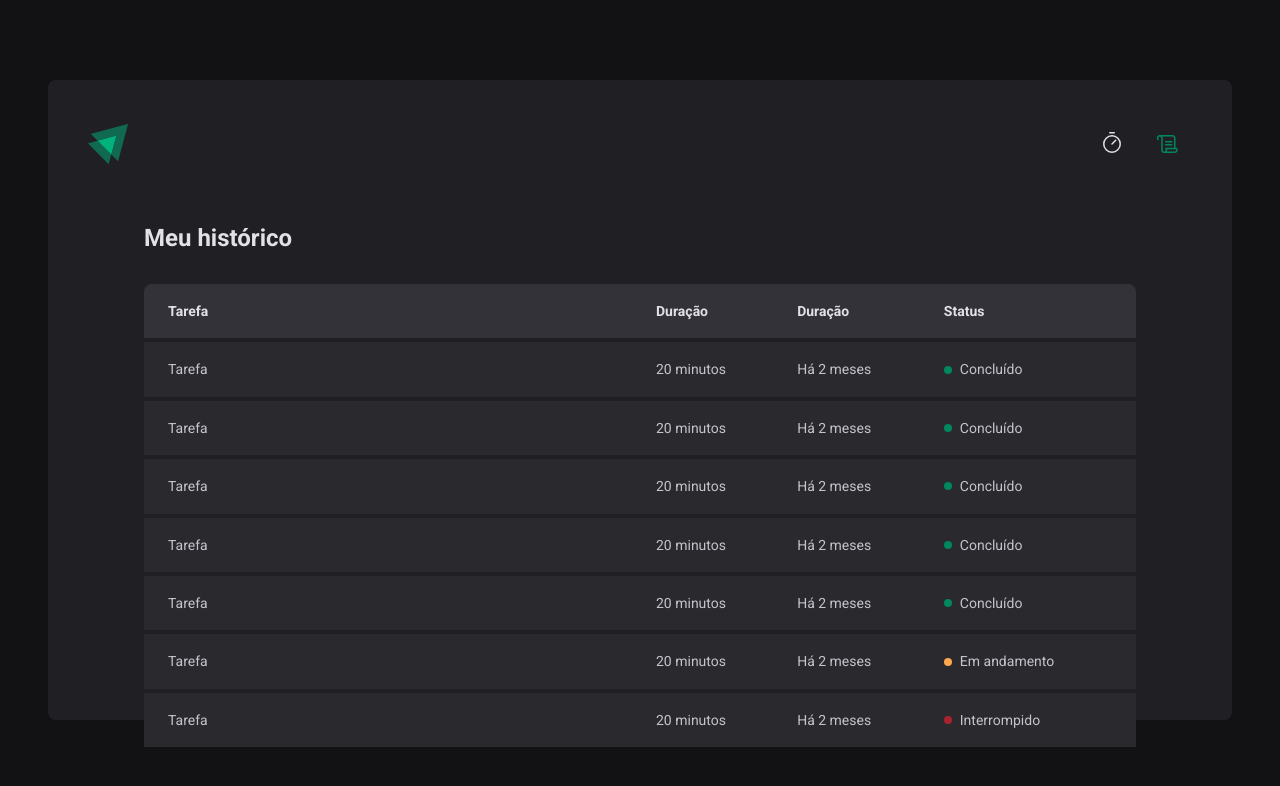
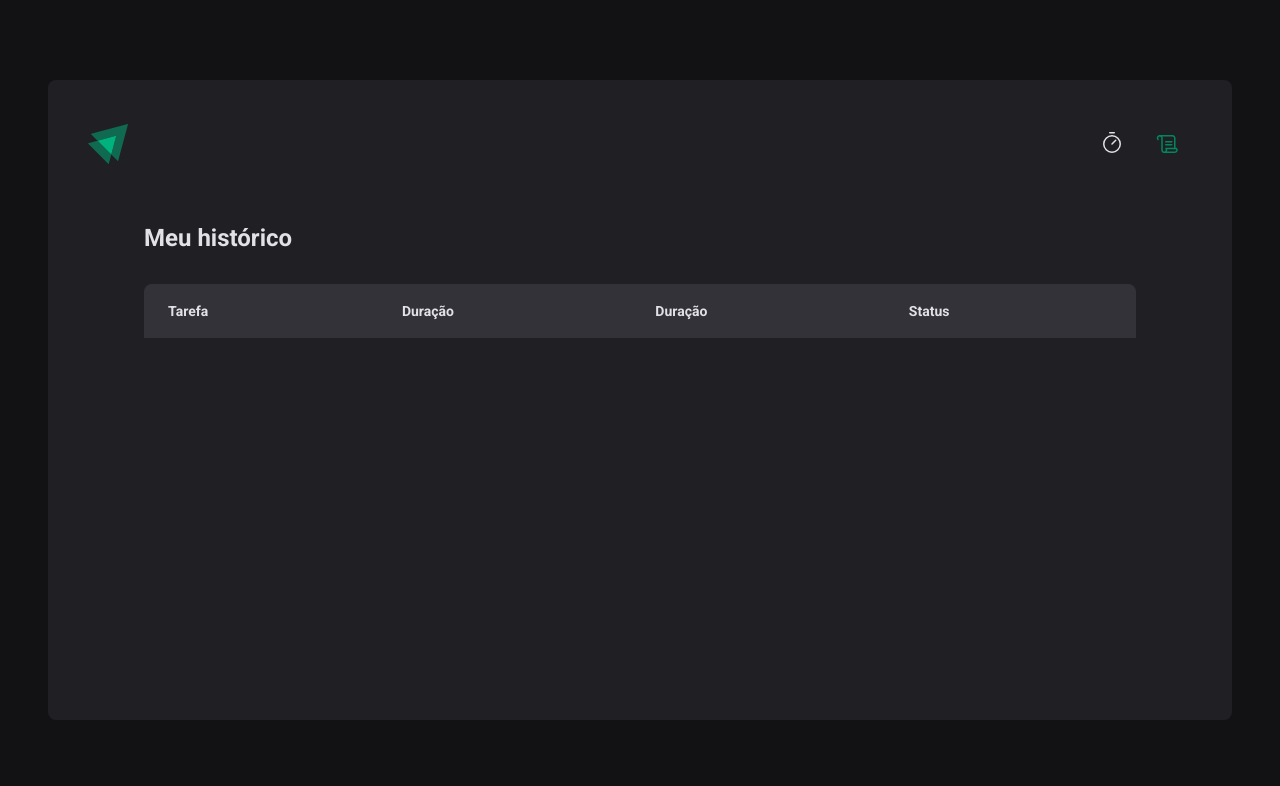
Before and after one commit to salesmiguelz/pomodoro-react, a React (Vite) app: page /history in a window 1280 px wide. Shown: the top 786 px of the page. Built offline with nearby package versions, Linux system fonts and the light colour scheme.

Commit message:
feat: history page

```diff
--- a/src/contexts/CyclesContext.tsx
+++ b/src/contexts/CyclesContext.tsx
@@ -65,8 +65,6 @@
         setCycles(state => [...state, newCycle])
         setActiveCycleId(id)
         setAmountSecondsPassed(0);
-
-        reset();
     }
 
     function interruptCurrentCycle() {
--- a/src/pages/History/index.tsx
+++ b/src/pages/History/index.tsx
@@ -22,62 +22,20 @@
                         </tr>
                     </thead>
                     <tbody>
-                        <tr>
-                            <td>Tarefa</td>
-                            <td>20 minutos</td>
-                            <td>Há 2 meses</td>
-                            <td>
-                                <Status statusColor="green">Concluído</Status>
-                            </td>
-                        </tr>
-                        <tr>
-                            <td>Tarefa</td>
-                            <td>20 minutos</td>
-                            <td>Há 2 meses</td>
-                            <td>
-                                <Status statusColor="green">Concluído</Status>
-                            </td>
-                        </tr>
-                        <tr>
-                            <td>Tarefa</td>
-                            <td>20 minutos</td>
-                            <td>Há 2 meses</td>
-                            <td>
-                                <Status statusColor="green">Concluído</Status>
-                            </td>
-                        </tr>
-                        <tr>
-                            <td>Tarefa</td>
-                            <td>20 minutos</td>
-                            <td>Há 2 meses</td>
-                            <td>
-                                <Status statusColor="green">Concluído</Status>
-                            </td>
-                        </tr>
-                        <tr>
-                            <td>Tarefa</td>
-                            <td>20 minutos</td>
-                            <td>Há 2 meses</td>
-                            <td>
-                                <Status statusColor="green">Concluído</Status>
-                            </td>
-                        </tr>
-                        <tr>
-                            <td>Tarefa</td>
-                            <td>20 minutos</td>
-                            <td>Há 2 meses</td>
-                            <td>
-                                <Status statusColor="yellow">Em andamento</Status>
-                            </td>
-                        </tr>
-                        <tr>
-                            <td>Tarefa</td>
-                            <td>20 minutos</td>
-                            <td>Há 2 meses</td>
-                            <td>
-                                <Status statusColor="red">Interrompido</Status>
-                            </td>
-                        </tr>
+                        {cycles.map(cycle => {
+                            return (
+                                <tr key={cycle.id}>
+                                    <td>{cycle.task}</td>
+                                    <td>{cycle.minutesAmount} minutos</td>
+                                    <td>{cycle.startDate.toISOString()}</td>
+                                    <td>
+                                        {cycle.finishedDate && <Status statusColor="green">Concluído</Status>}
+                                        {cycle.interruptedDate && <Status statusColor="red">Interrompido</Status>}
+                                        {!cycle.finishedDate && !cycle.interruptedDate && <Status statusColor="yellow">Andamento</Status>}
+                                    </td>
+                                </tr>
+                            )
+                        })}
                     </tbody>
                 </table>
             </HistoryList>
--- a/src/pages/Home/index.tsx
+++ b/src/pages/Home/index.tsx
@@ -28,13 +28,17 @@
     });
     const { handleSubmit, watch, reset } = newCycleForm;
 
+    function handleCreateNewCycle(data: NewCycleFormData) {
+        createNewCycle(data)
+        reset()
+    }
 
     const task = watch('task')
     const isSubmitDisabled = !task
 
     return (
         <HomeContainer>
-            <form onSubmit={handleSubmit(createNewCycle)} action="">
+            <form onSubmit={handleSubmit(handleCreateNewCycle)} action="">
 
                 <FormProvider {...newCycleForm}>
                     <NewCycleForm />
```
